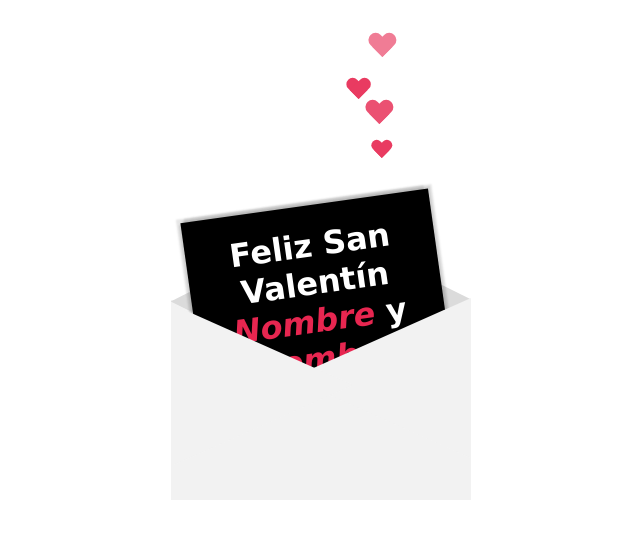
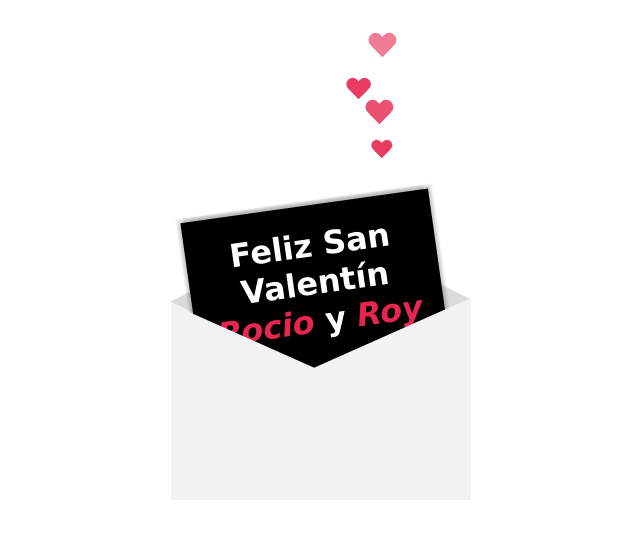
Before and after one commit to Pitt96/Tarjeta_Sorpresa, a plain HTML site: page index.html in a window 1280 px wide. Shown: the whole page, without its empty margins (319-959 px from the left). Drawn offline with Linux system fonts and the light colour scheme; a web font is replaced by a local one.

Commit message:
Tarjeta sorpresa terminada

```diff
--- a/index.html
+++ b/index.html
@@ -12,7 +12,7 @@
         <div id="letter-top"></div>
         <div id="letter"></div>
         <div id="letter-inside">
-            <h1>Feliz San Valentín<br> <em>Nombre</em> y <em>Nombre</em></h1>
+            <h1>Feliz San Valentín<br> <em>Rocio</em> y <em>Roy</em></h1>
         </div>
         <div id ='letter-top-triangle'></div>
         <div id ='letter-top-triangle2'></div>
```
